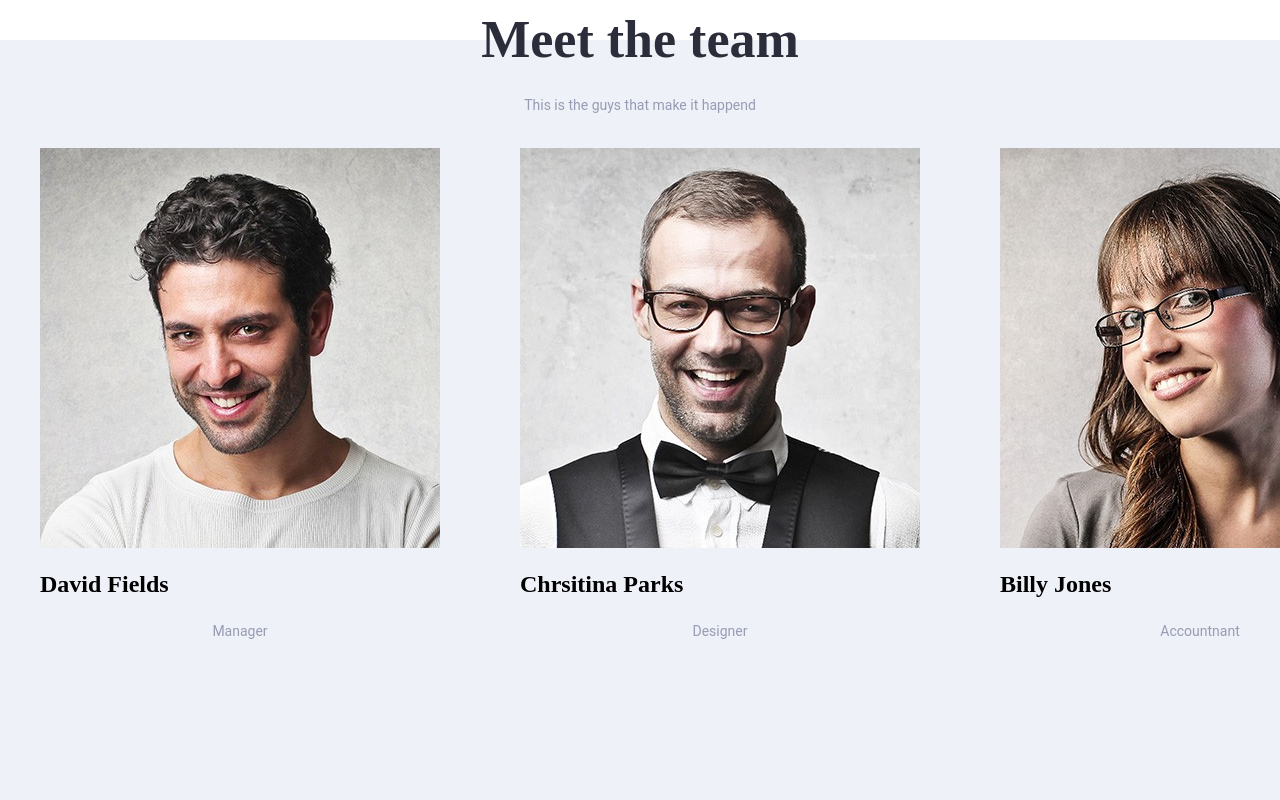
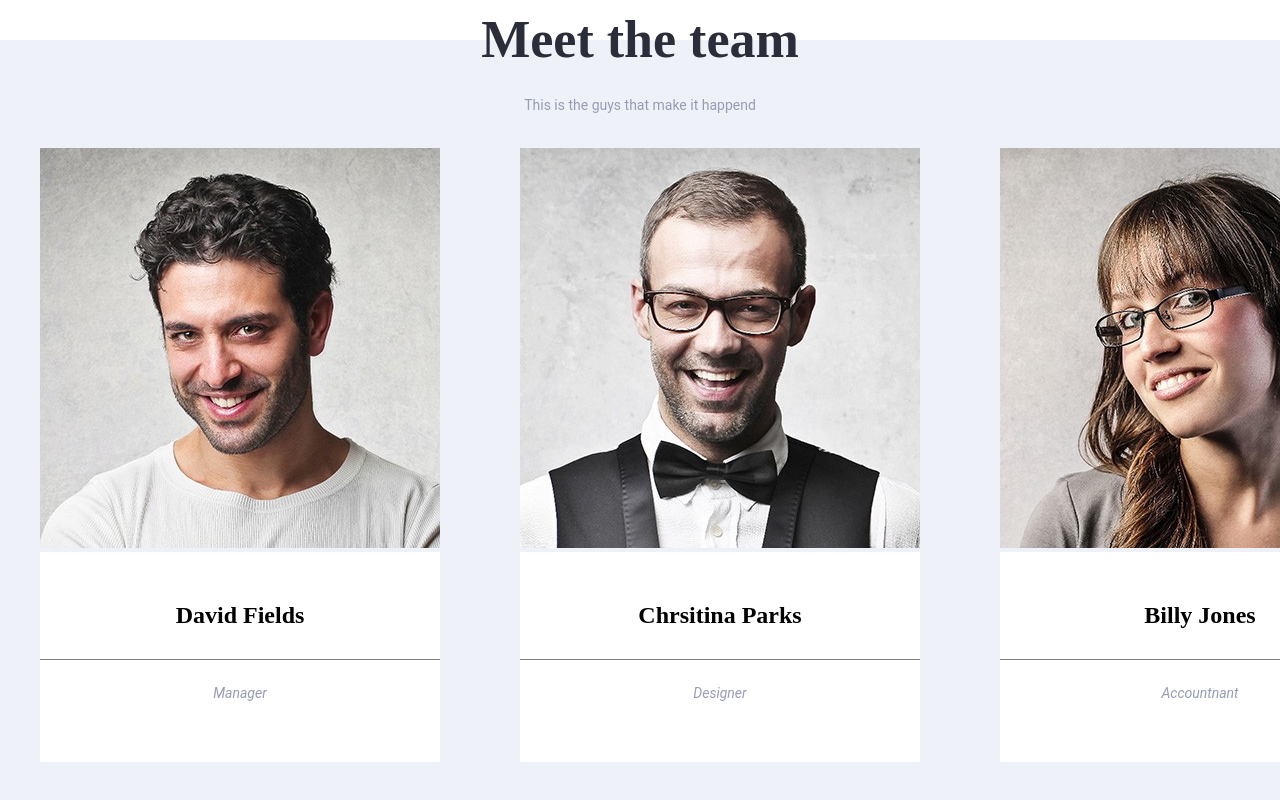
Before and after one commit to Ferniss/Indie-projekt, a plain HTML site: page Index.html in a window 1280 px wide. Shown: the part 2631-3431 px from the top of the page. Drawn offline with Linux system fonts and the light colour scheme.

Commit message:
igang med team

```diff
--- a/Index.html
+++ b/Index.html
@@ -77,27 +77,27 @@
             <p>This is the guys that make it happend</p>
             <div class="team__flex-container">
             <figure>
-                <img src="./West_files/11-400x400.jpg" alt="">
+                <img class="team_img" src="./West_files/11-400x400.jpg" alt="">
                 <figcaption class="team__figcaption">
-                    <h2>David Fields</h2>
-                    <div></div>
-                    <p>Manager</p>
+                    <h2 class="figcaption__h2">David Fields</h2>
+                    <div class="team__div"></div>
+                    <p class="figcaption__p">Manager</p>
+                </figcaption>
+            </figure>
+            <figure class="team__wrapper">
+                <img class="team_img" src="./West_files/31-400x400.jpg" alt="">
+                <figcaption class="team__figcaption">
+                    <h2 class="figcaption__h2">Chrsitina Parks</h2>
+                    <div class="team__div"></div>
+                    <p class="figcaption__p">Designer</p>
                 </figcaption>
             </figure>
             <figure>
-                <img src="./West_files/31-400x400.jpg" alt="">
+                <img class="team_img" src="./West_files/4-400x400.jpg" alt="">
                 <figcaption class="team__figcaption">
-                    <h2 class="figcaption__h2">Chrsitina Parks</h2>
-                    <div></div>
-                    <p class="figcaption__h2">Designer</p>
-                </figcaption>
-            </figure>
-            <figure>
-                <img src="./West_files/4-400x400.jpg" alt="">
-                <figcaption class="team__figcaption">
-                    <h2>Billy Jones</h2>
-                    <div></div>
-                    <p>Accountnant</p>
+                    <h2 class="figcaption__h2">Billy Jones</h2>
+                    <div class="team__div"></div>
+                    <p class="figcaption__p">Accountnant</p>
                 </figcaption>
             </figure>
             </div>
--- a/style/index.css
+++ b/style/index.css
@@ -106,6 +106,8 @@ h3{
     display: flex;
 }
 /*-------slut-team-------*/
+
+
 /*-------Element-------*/
 /*-------start-header-------*/
 .header__h1{
@@ -248,6 +250,29 @@ h3{
     background-color: #EAAB1C;
 }
 /*-------slut-work-for-us-------*/
+
+/*-------start-team-------*/
+.team__figcaption{
+    background-color: white;
+    text-align: center;
+    height: 10em;
+    padding-top: 50px;
+}
+.figcaption__h2{
+    margin: 0;
+}
+.figcaption__p{
+    font-style: italic;
+}
+.team__div{
+    margin-top: 30px;
+    margin-bottom: 20px;
+    width: 100%;
+    border-top: solid 1px grey;
+}
+.team-wrapper{
+    color: red;
+}
 /*-------slut-main-------*/
 
 
```
